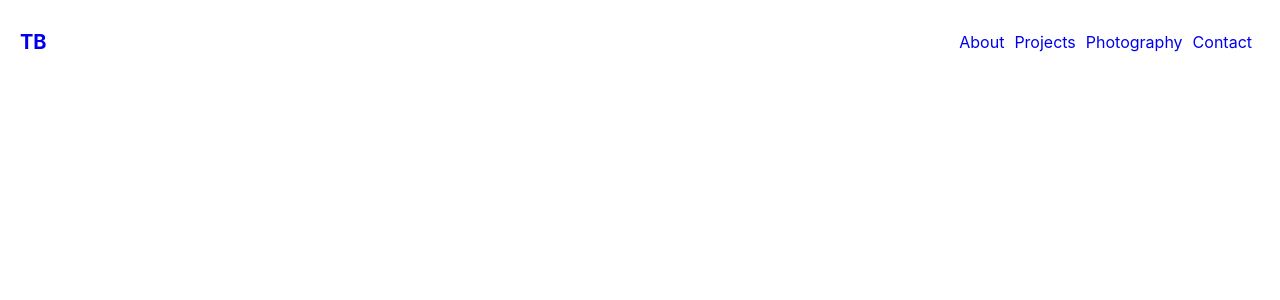
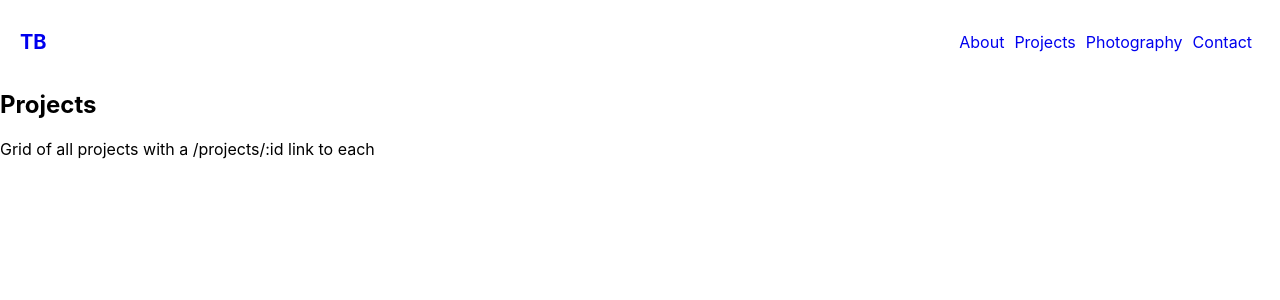
Before and after one commit to tatia-burdett/main-portfolio, a React (Create React App) app: page /projects in a window 1280 px wide. Shown: the top 300 px of the page. Built offline with nearby package versions, Linux system fonts and the light colour scheme.

Commit message:
add Projects component

```diff
--- a/src/App.js
+++ b/src/App.js
@@ -5,6 +5,7 @@ import './App.css'
 import NavBar from './NavBar/NavBar'
 import HomePage from './HomePage/HomePage'
 import About from './About/About'
+import Projects from './Projects/Projects'
 
 class App extends React.Component {
 
@@ -19,6 +20,10 @@ class App extends React.Component {
         <Route
           path='/about'
           component={About}
+        />
+        <Route
+          path='/projects'
+          component={Projects}
         />
       </Switch>
     )
--- /dev/null
+++ b/src/Projects/Projects.js
@@ -0,0 +1,17 @@
+import React from 'react'
+
+class Projects extends React.Component {
+  render() {
+    return (
+      <div className='projects-container'>
+        <h2>Projects</h2>
+        <section>
+          Grid of all projects with a /projects/:id link to each
+          {/* Need to create a dynamic component for each project */}
+        </section>
+      </div>
+    )
+  }
+}
+
+export default Projects
```
